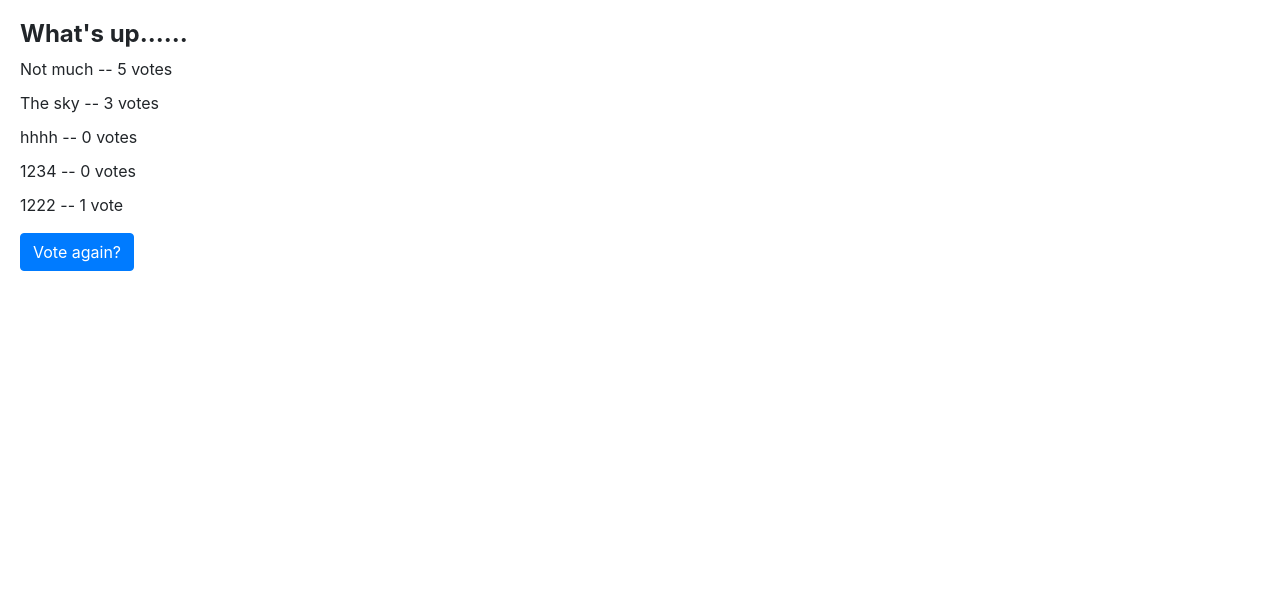
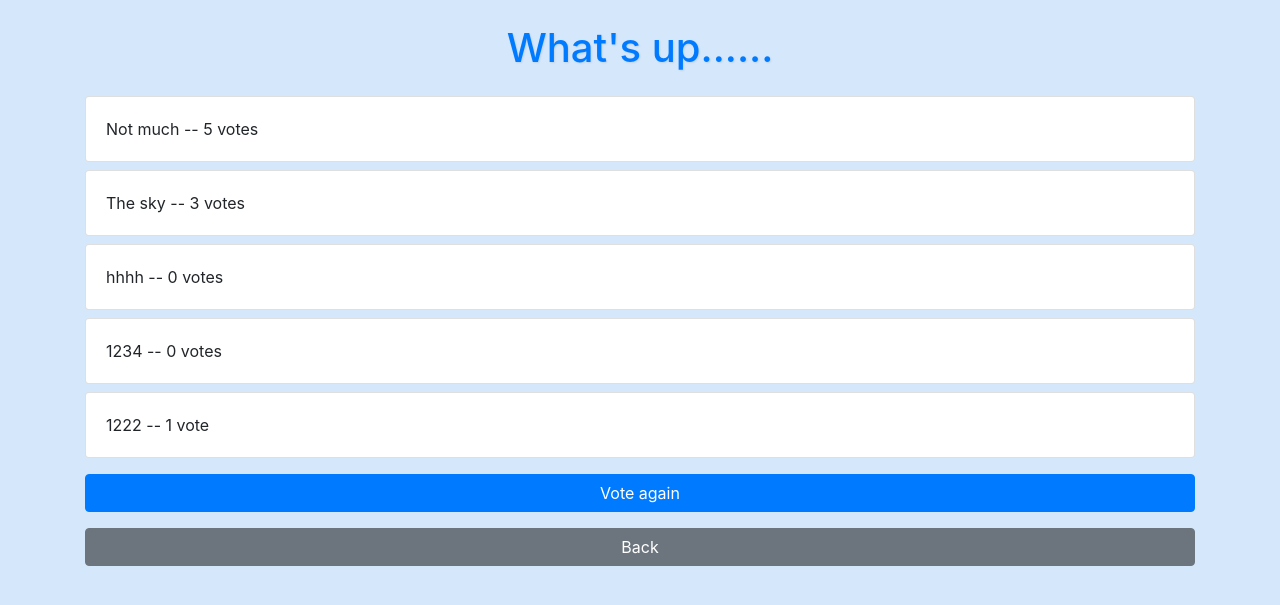
Before and after one commit to Guahuan/Secure_Programming, a Django app: page /myapp/1/results/ in a window 1280 px wide. Shown: the top 605 px of the page. Run offline with Django 4.2, Linux system fonts and the light colour scheme; data comes from the database, SQL or seed files in the repository; both versions use the stored data as it was after the commit; some libraries are stand-ins or nearby versions.

Commit message:
美化页面

```diff
--- a/LAB1_Secure_WEB_Programming/my_nst_webapp/myapp/static/myapp/style.css
+++ b/LAB1_Secure_WEB_Programming/my_nst_webapp/myapp/static/myapp/style.css
@@ -1,36 +1,26 @@
-/* style.css */
-
-/* Reset link styles */
-li a {
-    text-decoration: none;
+body {
+    background-color: #d5e8fb;
 }
 
-/* Change link color on hover */
 li a:hover {
-    color: darkgreen;
+    color: rgb(134, 0, 146);
 }
 
-/* Add some padding and margin to list items */
+.scrollable {
+    max-height: 80vh;
+    overflow-y: auto;
+}
+
 .list-group-item {
-    padding: 15px 20px;
-    margin-bottom: 10px;
-    border-radius: 5px;
+    background-color: #b3f3fe;
     transition: background-color 0.3s;
 }
 
-/* Change list item background color on hover */
 .list-group-item:hover {
-    background-color: #f8f9fa;
+    background-color: #ffbebe;
 }
 
-/* Set body background */
-body {
-    /* background: white url("images/background.png") no-repeat;
-    background-size: cover; */
+h1 {
+    color: #007bff;
+    text-shadow: 1px 1px 2px rgba(0, 0, 0, 0.1);
 }
-
-/* Add some padding to the container */
-.container {
-    padding-top: 50px;
-    padding-bottom: 50px;
-}
--- a/LAB1_Secure_WEB_Programming/my_nst_webapp/myapp/templates/myapp/results.html
+++ b/LAB1_Secure_WEB_Programming/my_nst_webapp/myapp/templates/myapp/results.html
@@ -1,3 +1,5 @@
+{% load static %}
+
 <!DOCTYPE html>
 <html lang="en">
 <head>
@@ -8,32 +10,28 @@
     <script src="https://ajax.googleapis.com/ajax/libs/jquery/3.5.1/jquery.min.js"></script>
     <script src="https://cdnjs.cloudflare.com/ajax/libs/popper.js/1.16.0/umd/popper.min.js"></script>
     <script src="https://maxcdn.bootstrapcdn.com/bootstrap/4.5.2/js/bootstrap.min.js"></script>
-    <style>
-        body {
-            padding: 20px;
-        }
-        h1 {
-            font-size: 24px;
-            font-weight: bold;
-        }
-        ul {
-            list-style-type: none;
-            padding: 0;
-        }
-        li {
-            margin-bottom: 10px;
-        }
-    </style>
+    <link rel="stylesheet" href="{% static 'myapp/style.css' %}">
 </head>
 <body>
-    <h1>{{ question.question_text }}</h1>
-
-    <ul>
-    {% for choice in question.choice_set.all %}
-        <li>{{ choice.choice_text }} -- {{ choice.votes }} vote{{ choice.votes|pluralize }}</li>
-    {% endfor %}
-    </ul>
-
-    <a href="{% url 'myapp:detail' question.id %}" class="btn btn-primary">Vote again?</a>
+    <div class="container">
+        <h1 class="text-center my-4">{{ question.question_text }}</h1>
+        <ul class="list-unstyled">
+        {% for choice in question.choice_set.all %}
+            <li class="mb-2">
+                <div class="card">
+                    <div class="card-body">
+                        {{ choice.choice_text }} -- {{ choice.votes }} vote{{ choice.votes|pluralize }}
+                    </div>
+                </div>
+            </li>
+        {% endfor %}
+        </ul>
+        <div class="mt-3">
+            <a href="{% url 'myapp:detail' question.id %}" class="btn btn-primary btn-block">Vote again</a>
+        </div>
+        <div class="mt-3">
+            <a href="{% url 'myapp:index' %}" class="btn btn-secondary btn-block">Back</a>
+        </div>
+    </div>
 </body>
 </html>
--- a/LAB1_Secure_WEB_Programming/my_nst_webapp/myapp/views.py
+++ b/LAB1_Secure_WEB_Programming/my_nst_webapp/myapp/views.py
@@ -13,8 +13,7 @@ class IndexView(generic.ListView):
 
     def get_queryset(self):
         """
-        Return the last five published questions (not including those set to be
-        published in the future).
+        Return the last five published questions (not including those set to be published in the future).
         """
         return Question.objects.filter(pub_date__lte=timezone.now()).order_by("-pub_date")
 
```
Also changed, not shown: LAB1_Secure_WEB_Programming/my_nst_webapp/myapp/templates/myapp/detail.html (+20 -19 lines), LAB1_Secure_WEB_Programming/my_nst_webapp/myapp/templates/myapp/index.html (+7 -5 lines), LAB1_Secure_WEB_Programming/my_nst_webapp/README.md, LAB1_Secure_WEB_Programming/my_nst_webapp/db.sqlite3, LAB1_Secure_WEB_Programming/my_nst_webapp/myapp/static/myapp/images/background.png (deleted).
